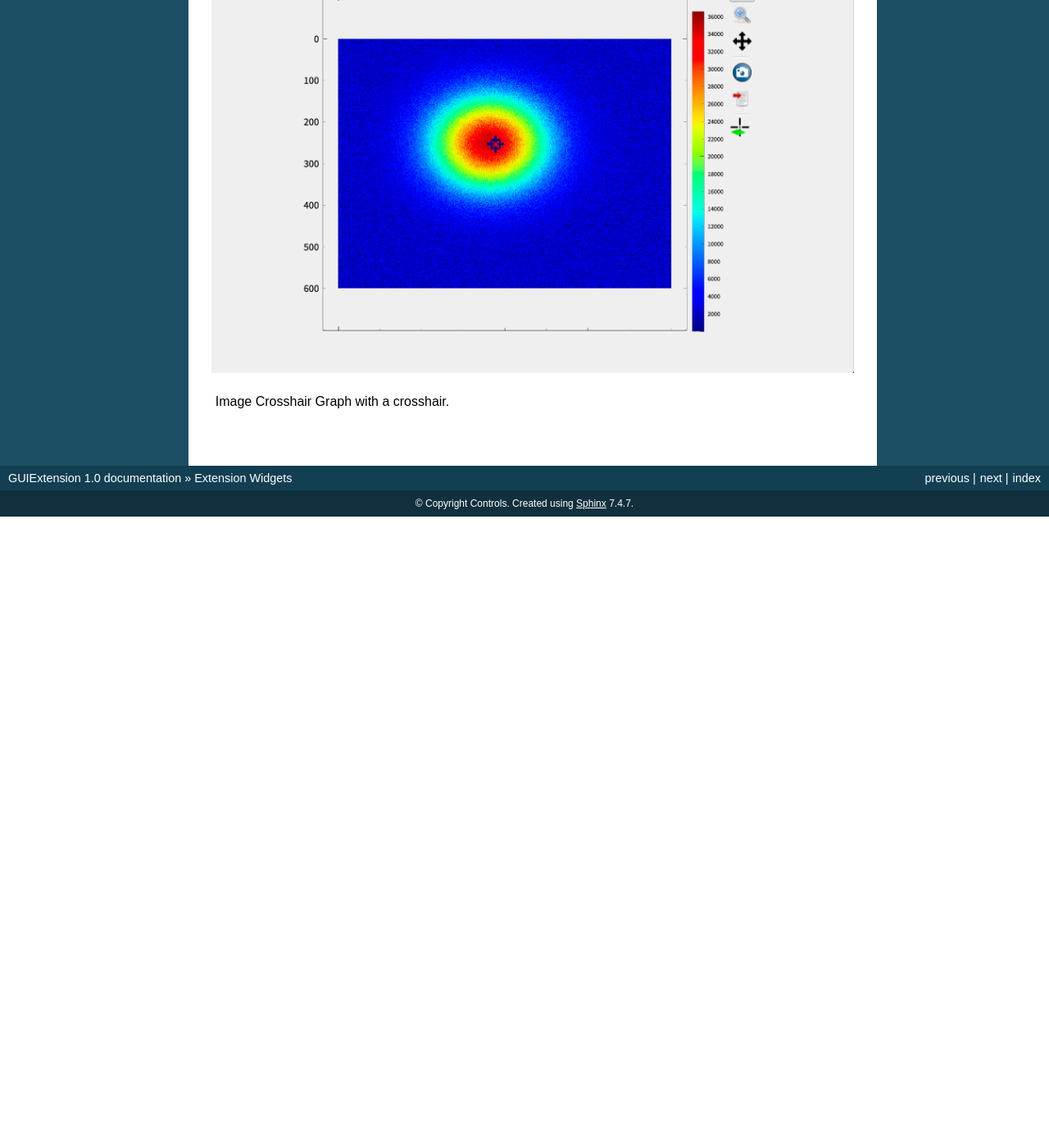
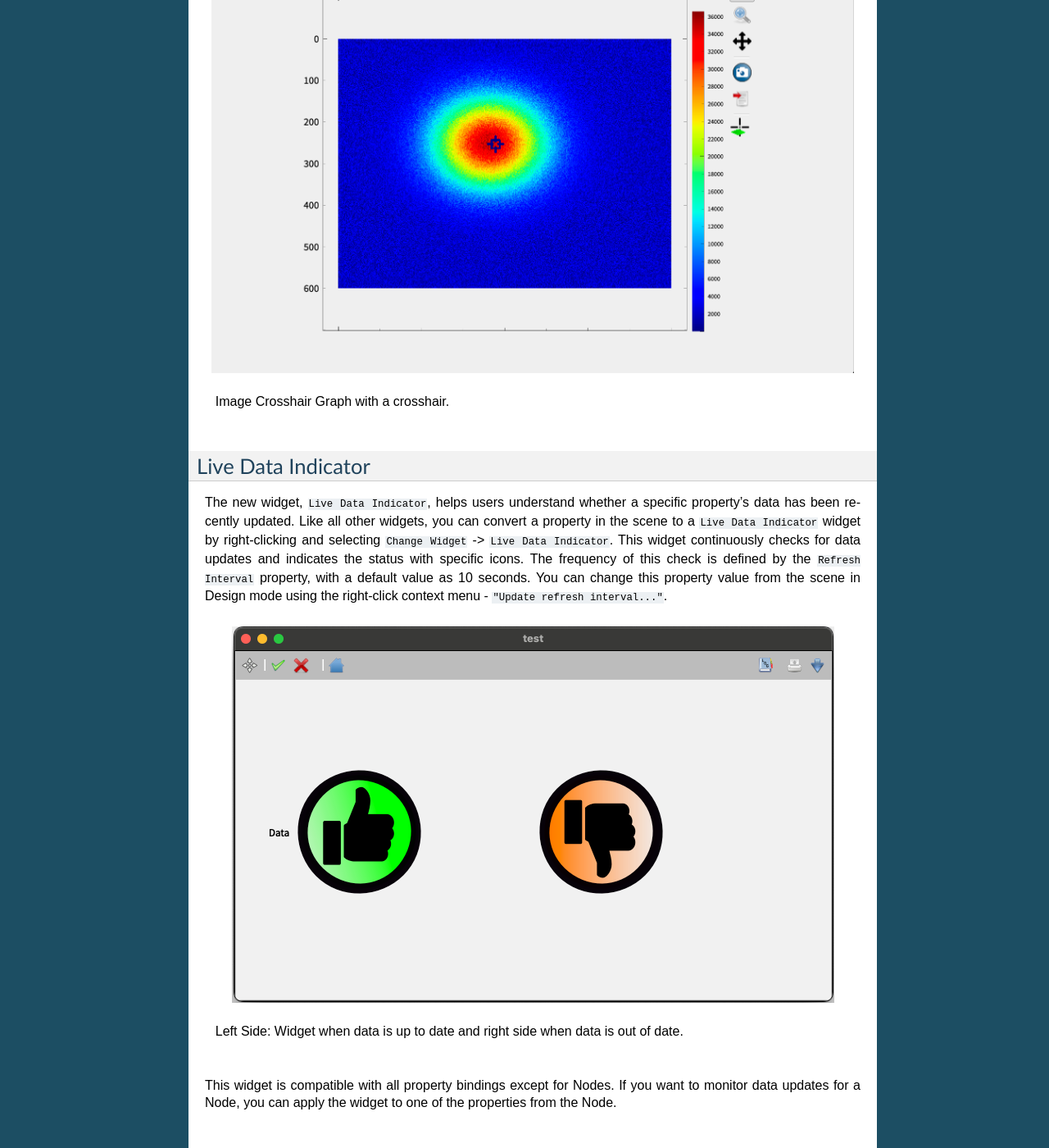
Before and after one commit to European-XFEL/guiextensions, a Sphinx documentation site: the page built from doc/source/widget_documentation.rst, in a window 1280 px wide and 1400 px high, scrolled down 7212 px. Shown: the whole window at 82% size. Built offline with Sphinx 7.4.7, drawn with Linux system fonts in a browser that asks for light colours; before the commit the page ends 7842 px from its top, so only the background shows below that.

Commit message:
Doc : Live Data Indicator

```diff
--- a/doc/source/widget_documentation.rst
+++ b/doc/source/widget_documentation.rst
@@ -271,3 +271,28 @@ A confirmation dialog box shows up with clicked position, before moving the cros
    :align: center
 
    Image Crosshair Graph with a crosshair.
+
+
+Live Data Indicator
+===================
+
+The new widget, ``Live Data Indicator``, helps users understand whether a specific property's
+data has been recently updated. Like all other widgets, you can convert a property in the
+scene to a ``Live Data Indicator`` widget by right-clicking and selecting ``Change Widget``
+-> ``Live Data Indicator``. This widget continuously checks for data updates and indicates
+the status with specific icons. The frequency of this check is defined by the
+``Refresh Interval`` property, with a default value as 10 seconds. You can change this
+property value from the scene in Design mode using the right-click context menu -
+``"Update refresh interval..."``.
+
+
+.. figure:: images/live_data_indicator.png
+   :alt: live_data_indicator.png
+   :align: center
+
+   Left Side: Widget when data is up to date and right side when data is out of date.
+
+
+This widget is compatible with all property bindings except for Nodes. If you want to
+monitor data updates for a Node, you can apply the widget to one of the properties from
+the Node.
```
Also changed, not shown: doc/source/images/live_data_indicator.png (added).
